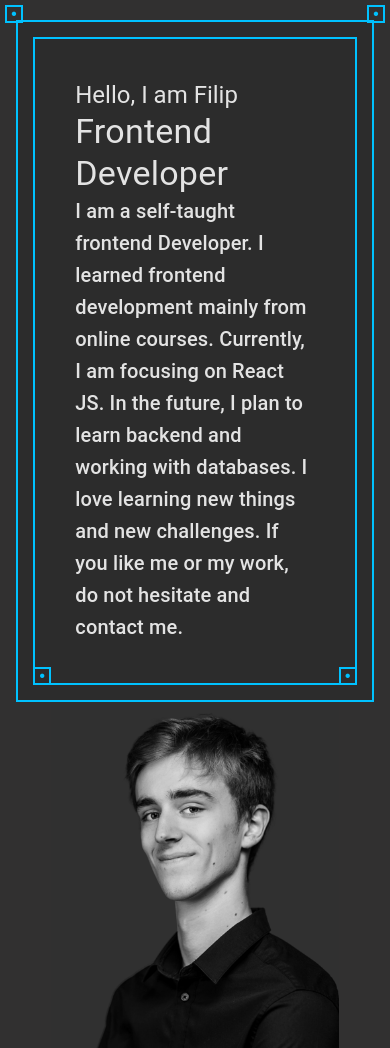
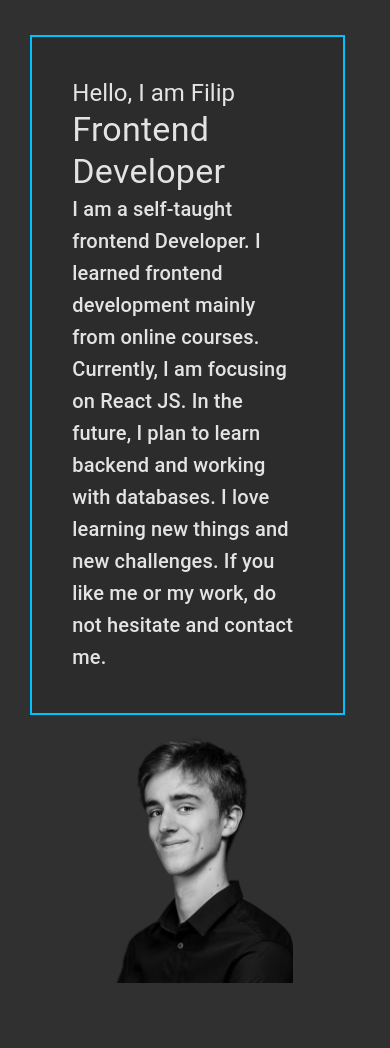
Before and after one commit to FilipBrady/portfolio4, a React (Create React App) app: page / in a window 390 px wide. After the commit the page ends 994 px from the top, so only its background shows below. Built offline with nearby package versions, Linux system fonts and the light colour scheme.

Commit message:
Responsive design is PAIN

```diff
--- a/src/App.css
+++ b/src/App.css
@@ -1,14 +1,11 @@
 body {
   margin: 0;
-  padding: 0;
+  padding: 0px;
 }
 
 #root {
-  /* max-width: 1280px; */
   margin: 0 auto;
-  /* padding: 2rem; */
   text-align: center;
-  /* background-color: #313030; */
   overflow-x: hidden;
 }
 
@@ -30,12 +27,7 @@ body {
 }
 
 .App {
-  /* width: 1450px; */
-  /* margin: auto; */
-  /* height: 100vh; */
-  /* overflow-x: hidden; */
-  /* margin: 0; */
-  /* padding: 0; */
+  padding: 5px;
 }
 
 ::-webkit-scrollbar {
@@ -79,6 +71,9 @@ body {
   left: 150px;
   width: 35%;
   background-color: #313030;
+}
+
+.MyPhotoAnimation {
   animation: PhotoApear 2s;
 }
 
@@ -91,7 +86,6 @@ body {
   }
 
   to {
-    opacity: inherit;
     position: fixed;
     opacity: 100%;
     bottom: 0%;
@@ -122,6 +116,10 @@ body {
   height: 700px;
   z-index: 10;
   background-color: #313030;
+}
+.AboutContent {
+  height: 100vh;
+  width: 100vw;
 }
 
 /* LIST */
@@ -183,6 +181,7 @@ body {
   max-width: 700px;
   top: calc(50% - 129px);
   left: 50%;
+  margin-left: 5px;
   text-align: left;
   /* grid-column-start: 3;
   grid-column-end: 5;
@@ -192,7 +191,6 @@ body {
 }
 
 .boxOuter {
-  background-color: #2c2c2c;
   padding: 5px;
   border: 2px solid #00C2FF;
 }
@@ -209,7 +207,9 @@ body {
   line-height: 12px;
   top: 5px;
   text-align: center;
+  z-index: 5;
 }
+
 
 .boxOuter:before {
   left: 5px;
@@ -223,6 +223,11 @@ body {
   position: relative;
   border: 2px solid #00C2FF;
   padding: 40px;
+}
+
+.boxInner {
+  background-color: #2c2c2c;
+
 }
 
 .boxInner:before,
@@ -382,6 +387,7 @@ body {
   display: flex;
   justify-content: center;
   flex-wrap: wrap;
+  padding: 10px 0;
 }
 
 .footerSocMedia li {
@@ -419,9 +425,51 @@ body {
 }
 
 @media (max-width: 650px) {
+  .boxOuter {
+    border: none;
+    width: fit-content;
+  }
+  .ContentBox {
+    display: block;
+  }
+  .TextBoxAbout, .Fixed {
+    display: inline-block;
+  }
+  .AboutContent {
+    height: 100%;
+  }
   .ProjectPhotosBox {
     flex-direction: column;
   }
+
+  .MyPhoto {
+    display: block;
+    position: inherit;
+    margin: 0 auto;
+    max-width: 60%;
+    width: -moz-fit-content;
+    width: fit-content;
+    min-width: 60%;
+  }
+
+  .MyPhotoAnimation {
+    animation: PhotoApear 2s;
+  }
+
+  @keyframes PhotoApear {
+    from {
+      opacity: 0%;
+      position: inherit;
+    }
+
+    to {
+
+      position: inherit;
+      opacity: 100%;
+    }
+
+  }
+
 
   .BtnFrom650px {
     display: none;
@@ -446,13 +494,36 @@ body {
     padding: 0 2%
   }
 
+  .PhotoBox {
+    height: 100%;
+    display: inline-block;
+  }
+
   .MyPhoto {
     display: block;
     position: inherit;
     margin: 0 auto;
-    max-width: 80%;
+    max-width: 60%;
     width: fit-content;
     min-width: 60%;
+  }
+
+  .MyPhotoAnimation {
+    animation: PhotoApear 2s;
+  }
+
+  @keyframes PhotoApear {
+    from {
+      opacity: 0%;
+      position: inherit;
+    }
+
+    to {
+
+      position: inherit;
+      opacity: 100%;
+    }
+
   }
 
   .MyPhotoAbout {
@@ -462,7 +533,7 @@ body {
   .ContentBox {
     display: block;
     width: 96%;
-    margin: 0 2%;
+    margin: 15px 0 0 0;
   }
 
   .TextBoxHome,
@@ -473,6 +544,11 @@ body {
     margin: auto;
     padding: 15px;
     margin-top: 20px;
+    margin: 15px auto 0;
+  }
+
+  .TextBoxHome {
+    /* margin-top: 20px; */
   }
 
   .Fixed {
@@ -501,6 +577,13 @@ body {
   .stackOver,
   .eshop {
     position: inherit;
+  }
+
+  .boxOuter:before,
+  .boxOuter:after,
+  .boxInner:before,
+  .boxInner:after {
+    display: none;
   }
 }
 
--- a/src/pages/About.tsx
+++ b/src/pages/About.tsx
@@ -1,19 +1,23 @@
 import { Box, Typography } from '@mui/material';
 import { useState, useEffect } from 'react';
-import { Link } from 'react-router-dom';
-import { routes } from '../components/types/routes';
-import MyPhoto from '../images/myPhoto-removebg-preview.png';
 
 const About = () => {
   const [scrollY, setScrollY] = useState(0);
 
+  console.log(scrollY);
   useEffect(() => {
-    const handleScroll = () => setScrollY(window.scrollY);
-    window.addEventListener('scroll', handleScroll);
-    return () => window.removeEventListener('scroll', handleScroll);
+    if (window.innerWidth > 1200) {
+      const handleScroll = () => setScrollY(window.scrollY);
+      window.addEventListener('scroll', handleScroll);
+      return () => window.removeEventListener('scroll', handleScroll);
+    }
+    if (window.innerWidth < 1200) {
+      setScrollY(0);
+    }
   }, []);
+
   return (
-    <div style={{ height: '100vh' }}>
+    <div className='AboutContent'>
       <Box className='ContentBox'>
         {/* <img alt='Me' src={MyPhoto} className='MyPhoto MyPhotoAbout' /> */}
         <Box
@@ -46,7 +50,8 @@ const About = () => {
           <Typography variant='h6'>
             In case you like my work and you are interested in working with me,
             you can contact me throughout my{' '}
-            <a className='AboutLinks'
+            <a
+              className='AboutLinks'
               href='mailto:filipbrady@gmail.com'
               target={'_blank'}
               rel='noreferrer'
@@ -54,7 +59,8 @@ const About = () => {
               Email
             </a>
             ,{' '}
-            <a className='AboutLinks'
+            <a
+              className='AboutLinks'
               href='https://www.linkedin.com/in/filip-br%C3%A1dy-332560237/'
               target={'_blank'}
               rel='noreferrer'
@@ -62,7 +68,8 @@ const About = () => {
               LinkedIn
             </a>{' '}
             or{' '}
-            <a className='AboutLinks'
+            <a
+              className='AboutLinks'
               href='https://www.facebook.com/filip.brady/'
               target={'_blank'}
               rel='noreferrer'
@@ -70,7 +77,8 @@ const About = () => {
               Facebook
             </a>
             . You can look at my work on my{' '}
-            <a className='AboutLinks'
+            <a
+              className='AboutLinks'
               href='https://github.com/Fiiillliiippp'
               target={'_blank'}
               rel='noreferrer'
--- a/src/pages/Contact.tsx
+++ b/src/pages/Contact.tsx
@@ -27,7 +27,7 @@ const Contact = () => {
 
   return (
     <Box sx={{ position: 'relative' }}>
-      {/* <div className={!isLoadingScreen ? 'DisplayNone' : 'LoadingScreen'}>
+      <div className={!isLoadingScreen ? 'DisplayNone' : 'LoadingScreen'}>
         <div className='LoadingBox'>
           <div style={{ display: 'flex' }}>
             <div className='Loading Ball1'></div>
@@ -36,10 +36,10 @@ const Contact = () => {
           </div>
           <div className='LoadingText1'>Please Wait</div>
         </div>
-      </div> */}
+      </div>
       <Box
         sx={{
-          height: '100vh',
+          minHeight: '100vh',
           zIndex: 2,
           width: '100vw',
           borderRadius: '25px',
@@ -50,12 +50,7 @@ const Contact = () => {
       <Box
         sx={{
           minHeight: '100vh',
-          // minWidth: "100vw",
           background: '#313030',
-          // position: 'sticky',
-          // top: 0,
-          // zIndex: 10,
-          // paddingTop: 5,
         }}
       >
         <About />
@@ -65,16 +60,17 @@ const Contact = () => {
       </Box>
       <Box
         sx={{
-          height: 'fit-content',
+          height: '100%',
           background: '#313030',
-          position: 'sticky',
-          zIndex: 100,
+          position: "sticky",
+          zIndex: 1000,
           display: 'flex',
           flexDirection: 'column',
           justifyContent: 'center',
           alignContent: 'center',
           flexWrap: 'wrap',
           paddingY: '50px',
+          paddingX: 1
         }}
       >
         <Typography variant='h5' sx={{ marginTop: 3 }}>
--- a/src/pages/Home.tsx
+++ b/src/pages/Home.tsx
@@ -1,8 +1,7 @@
-import { Link } from 'react-router-dom';
 import MyPhoto from '../images/myPhoto-removebg-preview.png';
-import { routes } from '../components/types/routes';
 import { Box, Typography } from '@mui/material';
 import { useRef, useEffect } from 'react';
+import { useState } from 'react';
 
 let interval1: any = null;
 let interval2: any = null;
@@ -54,12 +53,27 @@ const Home = () => {
   const elementRef1 = useRef(null);
   const elementRef2 = useRef(null);
 
+  const [isImgAnimated, setIsImgAnimated] = useState(true);
+
   useEffect(() => {
+    if (localStorage.getItem('isFirstTimeLoad') === null) {
+      setTimeout(() => {
+        setIsImgAnimated(false);
+        localStorage.setItem('isFirstTimeLoad', 'false');
+      }, 3000);
+      window.onbeforeunload = () => {
+        localStorage.removeItem('isFirstTimeLoad');
+      };
+    } else {
+      setIsImgAnimated(false);
+    }
+
     setTimeout(() => {
       handleMouseOver1(elementRef1);
       handleMouseOver2(elementRef2);
     }, 3000);
   }, []);
+
 
   return (
     <div>
@@ -82,8 +96,6 @@ const Home = () => {
             </Typography>
             <Typography
               variant='h6'
-              // data-value='I am a self-taught frontend Developer. I learned frontend development mainly from online courses. Currently, I am focusing on React JS. In the future, I plan to learn backend and working with databases. I love learning new things and new challenges. If you like me or my work, do not hesitate and contact me.'
-              // ref={elementRef}
             >
               I am a self-taught frontend Developer. I learned frontend
               development mainly from online courses. Currently, I am focusing
@@ -92,19 +104,10 @@ const Home = () => {
               you like me or my work, do not hesitate and contact me.
             </Typography>
           </Box>
-          {/* <Link
-            style={{
-              textDecoration: 'none',
-              fontSize: '18px',
-              fontWeight: '600',
-              color: '#00C2FF',
-            }}
-            to={routes.about}
-          >
-          Learn more =&gt;{' '}
-        </Link> */}
         </Box>
-        <img alt='Me' src={MyPhoto} className='MyPhoto' />
+        <div className='PhotoBox'>
+        <img alt='Me' src={MyPhoto} className={isImgAnimated ? 'MyPhoto' : 'MyPhoto MyPhotoAnimation'} />
+        </div>
       </Box>
     </div>
   );
--- a/src/pages/Project.tsx
+++ b/src/pages/Project.tsx
@@ -55,7 +55,7 @@ const Project = () => {
         if (project.thumbId === id) {
           if (project.thumbId !== 'calculator') {
             return (
-              <Box sx={{ paddingX: 2 }}>
+              <Box sx={{ padding: 2 }}>
 
                 <Box sx={{ textAlign: 'center', paddingY: 0 }}>
                   <Typography variant='h5' sx={{ paddingTop: 2 }}>
```
Also changed, not shown: src/components/RouterComponent.tsx (+0 -14 lines).
